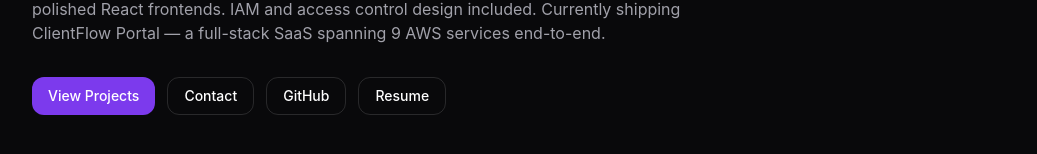
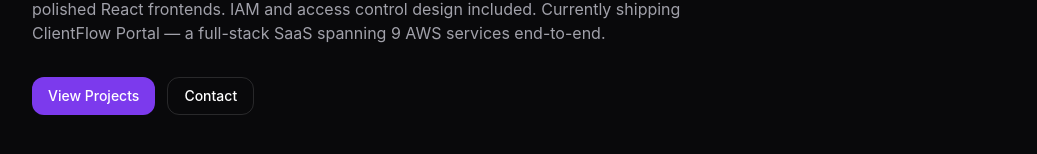
Before and after one commit to JasonWeimar/portfolio-site, a React (Vite) app: page / in a window 1280 px wide. Shown: the part 312-466 px from the top of the page, without its empty margins (120-1157 px from the left). Built offline with nearby package versions, Linux system fonts and the light colour scheme.

Commit message:
Remove GitHub and Resume CTAs from hero

```diff
--- a/src/App.tsx
+++ b/src/App.tsx
@@ -117,25 +117,6 @@ export default function App() {
             <Button href="#contact" variant="secondary">
               Contact
             </Button>
-
-            {/* GitHub */}
-            <Button
-              href={siteConfig.links.github}
-              variant="secondary"
-              target="_blank"
-              rel="noreferrer"
-            >
-              GitHub
-            </Button>
-
-            <Button
-              href={siteConfig.links.resume}
-              variant="secondary"
-              target="_blank"
-              rel="noreferrer"
-            >
-              Resume
-            </Button>
           </div>
 
           {/* Proof-pills */}
```
